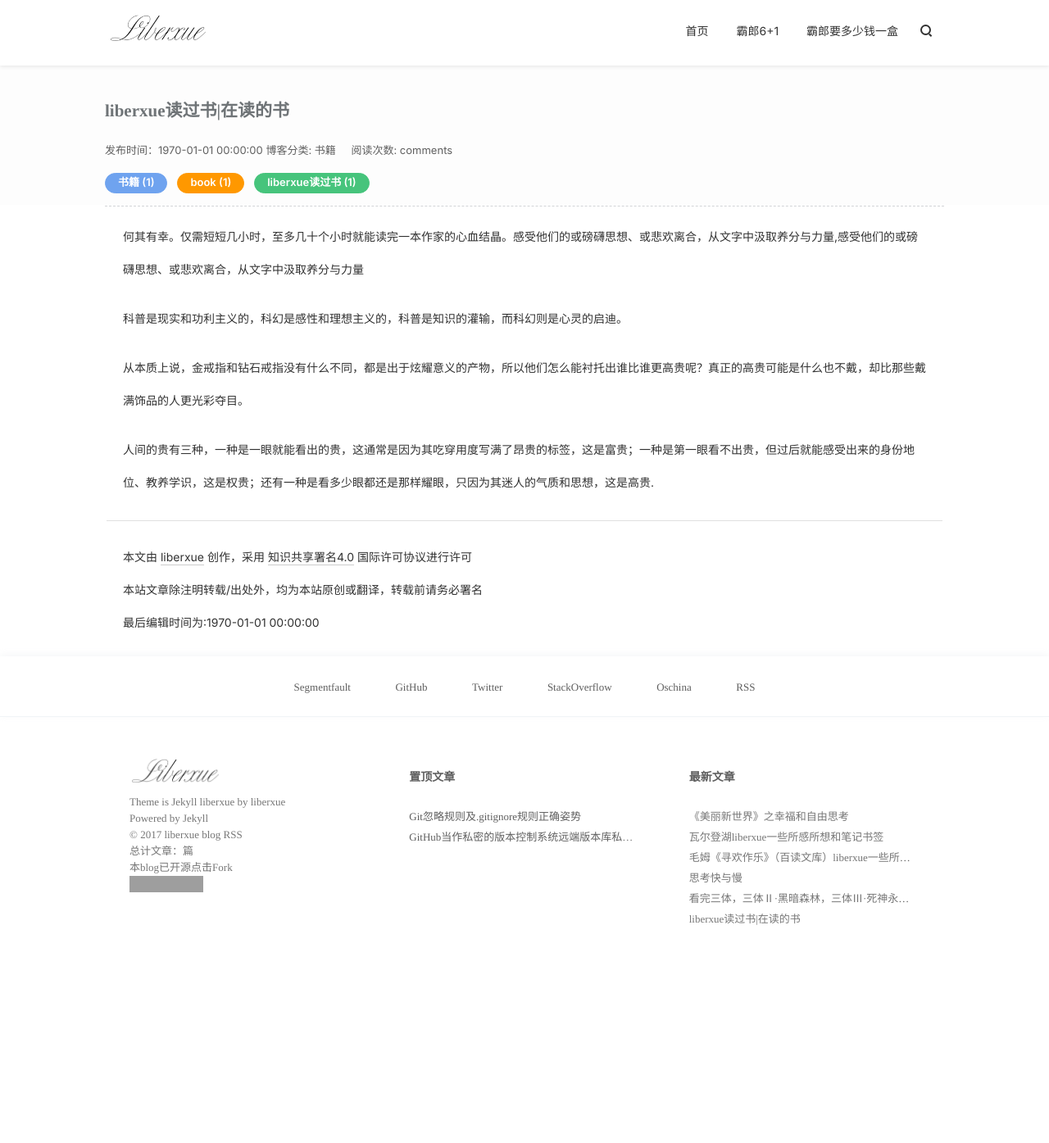
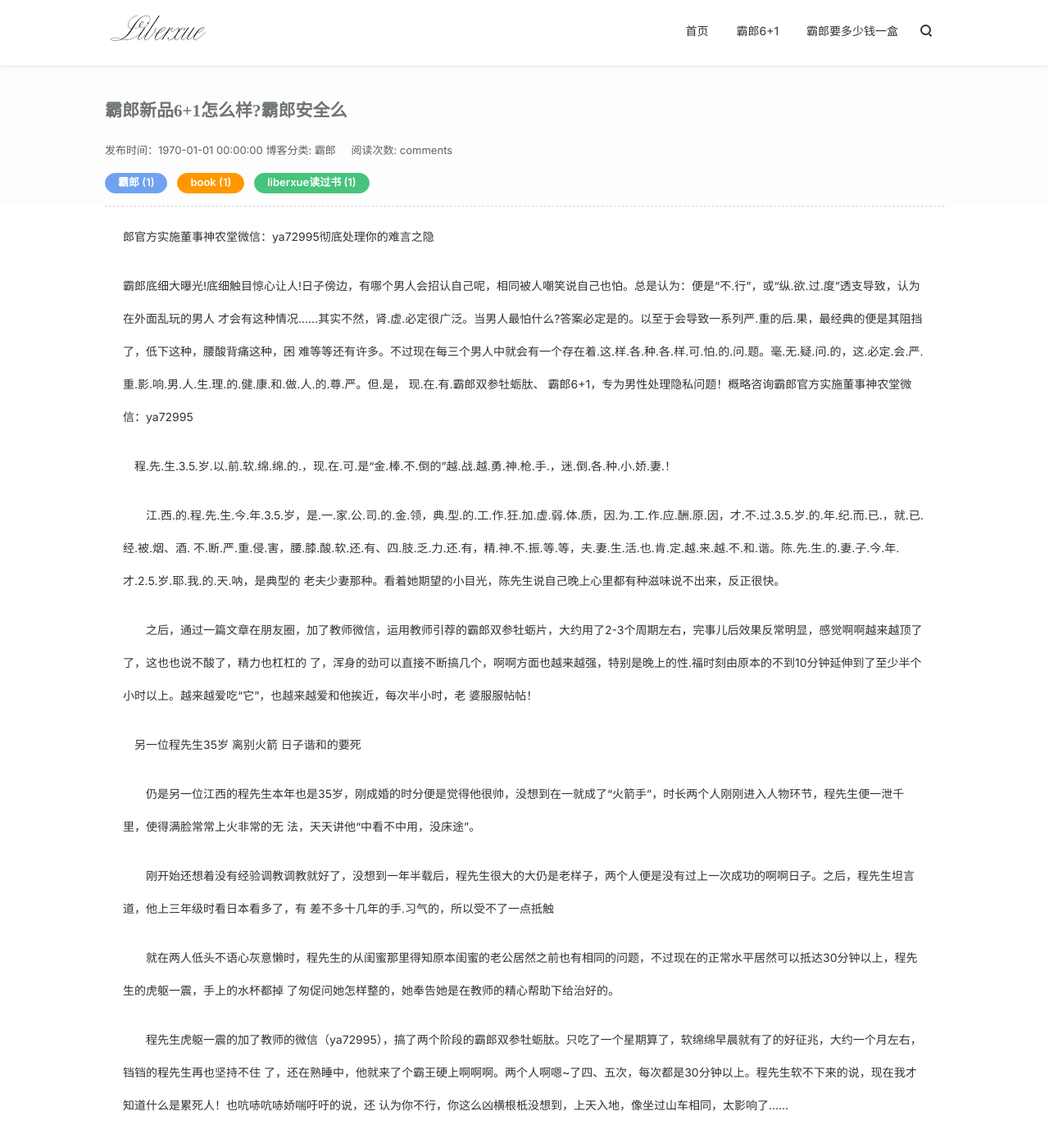
Before and after one commit to ceoroot/ceoroot.github.io, a Jekyll site: the page built from _posts/书籍/1970-01-01-bookindex.md, in a window 1280 px wide and 1400 px high. Shown: the top 1395 px of the window at 82% size. Built offline with Jekyll 4.4.1, drawn with Linux system fonts in a browser that asks for light colours; nearby versions of some CDN libraries; comment, search, counter and statistics services are not loaded; some of the changed text lies outside the part shown; grey boxes are pictures that could not be loaded.

Commit message:
Update and rename _posts/书籍/1970-01-01-bookindex.md to  _posts/书籍/1970-01-01-bookindex.md

```diff
--- a/_posts/书籍/1970-01-01-bookindex.md
+++ b/_posts/书籍/1970-01-01-bookindex.md
@@ -1,23 +1,55 @@
 ---
 layout: blog
 book: true
-background-image: http://ot1cc1u9t.bkt.clouddn.com/17-7-16/91630214.jpg
-category: 书籍
-title: liberxue读过书|在读的书
+background-image: http://www.zgmyw.org.cn/uploads/picture/64946/20190608170126_82331.jpg
+category: 霸郎
+title: 霸郎新品6+1怎么样?霸郎安全么
 tags:
-- 书籍
+- 霸郎
 - book
 - liberxue读过书
 redirect_from:
-  - /1970/01/bookindex/
+  - /2009/06/bookindex/
 ---
 
-何其有幸。仅需短短几小时，至多几十个小时就能读完一本作家的心血结晶。感受他们的或磅礴思想、或悲欢离合，从文字中汲取养分与力量,感受他们的或磅礴思想、或悲欢离合，从文字中汲取养分与力量
+郎官方实施董事神农堂微信：ya72995彻底处理你的难言之隐
 
-科普是现实和功利主义的，科幻是感性和理想主义的，科普是知识的灌输，而科幻则是心灵的启迪。
+霸郎底细大曝光!底细触目惊心让人!日子傍边，有哪个男人会招认自己呢，相同被人嘲笑说自己也怕。总是认为：便是“不.行”，或“纵.欲.过.度”透支导致，认为在外面乱玩的男人 才会有这种情况……其实不然，肾.虚.必定很广泛。当男人最怕什么?答案必定是的。以至于会导致一系列严.重的后.果，最经典的便是其阻挡了，低下这种，腰酸背痛这种，困 难等等还有许多。不过现在每三个男人中就会有一个存在着.这.样.各.种.各.样.可.怕.的.问.题。毫.无.疑.问.的，这.必定.会.严.重.影.响.男.人.生.理.的.健.康.和.做.人.的.尊.严。但.是， 现.在.有.霸郎双参牡蛎肽、 霸郎6+1，专为男性处理隐私问题！概略咨询霸郎官方实施董事神农堂微信：ya72995
 
+　程.先.生.3.5.岁.以.前.软.绵.绵.的.，现.在.可.是“金.棒.不.倒的”越.战.越.勇.神.枪.手.，迷.倒.各.种.小.娇.妻.！
 
-从本质上说，金戒指和钻石戒指没有什么不同，都是出于炫耀意义的产物，所以他们怎么能衬托出谁比谁更高贵呢？真正的高贵可能是什么也不戴，却比那些戴满饰品的人更光彩夺目。
+　　江.西.的.程.先.生.今.年.3.5.岁，是.一.家.公.司.的.金.领，典.型.的.工.作.狂.加.虚.弱.体.质，因.为.工.作.应.酬.原.因，才.不.过.3.5.岁.的.年.纪.而.已.，就.已.经.被.烟、酒. 不.断.严.重.侵.害，腰.膝.酸.软.还.有、四.肢.乏.力.还.有，精.神.不.振.等.等，夫.妻.生.活.也.肯.定.越.来.越.不.和.谐。陈.先.生.的.妻.子.今.年.才.2.5.岁.耶.我.的.天.呐，是典型的 老夫少妻那种。看着她期望的小目光，陈先生说自己晚上心里都有种滋味说不出来，反正很快。
 
+　　之后，通过一篇文章在朋友圈，加了教师微信，运用教师引荐的霸郎双参牡蛎片，大约用了2-3个周期左右，完事儿后效果反常明显，感觉啊啊越来越顶了了，这也也说不酸了，精力也杠杠的 了，浑身的劲可以直接不断搞几个，啊啊方面也越来越强，特别是晚上的性.福时刻由原本的不到10分钟延伸到了至少半个小时以上。越来越爱吃“它”，也越来越爱和他挨近，每次半小时，老 婆服服帖帖！
 
-人间的贵有三种，一种是一眼就能看出的贵，这通常是因为其吃穿用度写满了昂贵的标签，这是富贵；一种是第一眼看不出贵，但过后就能感受出来的身份地位、教养学识，这是权贵；还有一种是看多少眼都还是那样耀眼，只因为其迷人的气质和思想，这是高贵.
+　另一位程先生35岁 离别火箭 日子谐和的要死
+
+　　仍是另一位江西的程先生本年也是35岁，刚成婚的时分便是觉得他很帅，没想到在一就成了“火箭手”，时长两个人刚刚进入人物环节，程先生便一泄千里，使得满脸常常上火非常的无 法，天天讲他“中看不中用，没床途”。
+
+　　刚开始还想着没有经验调教调教就好了，没想到一年半载后，程先生很大的大仍是老样子，两个人便是没有过上一次成功的啊啊日子。之后，程先生坦言道，他上三年级时看日本看多了，有 差不多十几年的手.习气的，所以受不了一点抵触
+
+　　就在两人低头不语心灰意懒时，程先生的从闺蜜那里得知原本闺蜜的老公居然之前也有相同的问题，不过现在的正常水平居然可以抵达30分钟以上，程先生的虎躯一震，手上的水杯都掉 了匆促问她怎样整的，她奉告她是在教师的精心帮助下给治好的。
+
+　　程先生虎躯一震的加了教师的微信（ya72995），搞了两个阶段的霸郎双参牡蛎肽。只吃了一个星期算了，软绵绵早晨就有了的好征兆，大约一个月左右，铛铛的程先生再也坚持不住 了，还在熟睡中，他就来了个霸王硬上啊啊啊。两个人啊嗯~了四、五次，每次都是30分钟以上。程先生软不下来的说，现在我才知道什么是累死人！也吭哧吭哧娇喘吁吁的说，还 认为你不行，你这么凶横根柢没想到，上天入地，像坐过山车相同，太影响了……
+
+　　一个真理讲：男人肾好，你好她也好，不然多少钱都白挣！快看看自己有没有这些症状
+
+　　男人肾.虚自测：
+
+　　1、刚.过.三.十，就.发.现.没.有“晨.勃”现.象；
+
+　　2、每.次.性.生.活.不.能.正.常.进.入.就.完.事.或.只.能.坚持.2.-.3.分.钟..；
+
+　　3、不.能.正.常.勃.起、勃.起.无.力、中.途.疲.软、日子力不从心，往后疲倦；
+
+　　4、小.便.无.力，尿.频.尿.急，夜.尿.多，尿.痛，滴.滴.答.答，淋.漓.不.尽、小便.带.有.腥.臭味等；
+
+　　5、睡.眠.不.好.或.经.常.做.梦，经.常.头.晕、耳.鸣、牙.齿松动；
+
+　　6、早.晨.起.床.，眼.睛.浮.肿，感.到.腰.酸.背.痛，无.精.打.彩；
+
+　　7、记.忆.力.下.降，烦.躁.易.怒，不.愿.思.考.问.题，工.作.注.意.力.不.集.中；
+
+　　8、.白.发.，头发.大.量.脱.落。若同.时.出.现.以.上.2.-.3.种.情.况，就.便.是.肾.虚.症.状.。别.急，今.天.男.士.的.福.音.来.了！
+
+　　今天霸郎官方实施董事神农堂微信：ya72995彻底处理你的难言之隐，做健康壮硕男人，打败女人，找回严峻！！！
```
